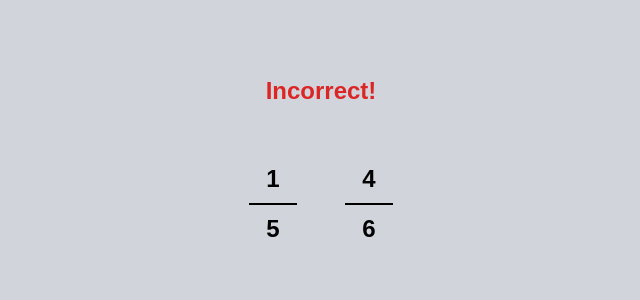
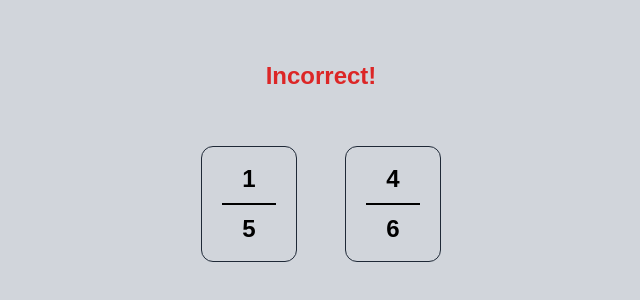
Before and after one commit to mjBerhe/fraction, a Next.js app: page / in a window 1280 px wide. Shown: the part 212-512 px from the top of the page, without its empty margins (319-959 px from the left). Built offline with nearby package versions, Linux system fonts and the light colour scheme.

Commit message:
added left and right arrow keys to answer

```diff
--- a/components/FractionButton.tsx
+++ b/components/FractionButton.tsx
@@ -1,14 +1,35 @@
-type Props = {
+import React, { useEffect } from "react";
+
+interface Props {
   handleClick: (answer: number[]) => void;
+  triggerKey: string;
   fraction: number[];
-};
+}
 
-const FractionButton = ({ handleClick, fraction }: Props) => {
+const FractionButton: React.FC<Props> = ({
+  handleClick,
+  triggerKey,
+  fraction,
+}) => {
+  const handleKeyDown = (e: KeyboardEvent) => {
+    if (e.code === triggerKey) {
+      console.log(`submitting ${fraction}`);
+      handleClick(fraction);
+    }
+  };
+
+  useEffect(() => {
+    window.addEventListener("keydown", handleKeyDown);
+    return () => {
+      window.removeEventListener("keydown", handleKeyDown);
+    };
+  }, [handleClick]);
+
   return (
     <button
       type="button"
       onClick={() => handleClick(fraction)}
-      className="w-12"
+      className="w-24 py-2 px-5 border border-gray-800 rounded-xl hover:border-2"
     >
       <span className="flex flex-col w-full divide-y-2 divide-black">
         <span className="font-bold text-2xl text-center p-2">
--- a/pages/index.tsx
+++ b/pages/index.tsx
@@ -4,6 +4,7 @@ import type { NextPage } from "next";
 import FractionButton from "../components/FractionButton";
 
 type Difficulty = "easy" | "hard";
+type ReturnVoid = () => void;
 
 const getRandomInt = (max: number) => {
   const randomInt = Math.ceil(Math.random() * max);
@@ -40,18 +41,18 @@ const Home: NextPage = () => {
   const [wasCorrect, setWasCorrect] = useState<boolean>(false);
   const [currentStreak, setCurrentStreak] = useState<number>(0);
 
-  const setFractions = (): void => {
+  const setFractions: ReturnVoid = () => {
     const [f1, f2] = createFractionPair("easy");
     setFraction1(f1);
     setFraction2(f2);
   };
 
-  const isCorrect = () => {
+  const isCorrect: ReturnVoid = () => {
     setCurrentStreak((prev) => prev + 1);
     setWasCorrect(true);
   };
 
-  const isIncorrect = () => {
+  const isIncorrect: ReturnVoid = () => {
     setCurrentStreak(0);
     setWasCorrect(false);
   };
@@ -60,15 +61,27 @@ const Home: NextPage = () => {
     // console.log(answer);
     if (answer === fraction1) {
       if (fraction1[0] / fraction1[1] > fraction2[0] / fraction2[1]) {
+        console.log(
+          `Correct! ${fraction1[0]}/${fraction1[1]} > ${fraction2[0]}/${fraction2[1]}`
+        );
         isCorrect();
       } else {
+        console.log(
+          `Incorrect! ${fraction1[0]}/${fraction1[1]} < ${fraction2[0]}/${fraction2[1]}`
+        );
         isIncorrect();
       }
     }
     if (answer === fraction2) {
       if (fraction2[0] / fraction2[1] > fraction1[0] / fraction1[1]) {
+        console.log(
+          `Correct! ${fraction2[0]}/${fraction2[1]} > ${fraction1[0]}/${fraction1[1]}`
+        );
         isCorrect();
       } else {
+        console.log(
+          `Incorrect! ${fraction2[0]}/${fraction2[1]} < ${fraction1[0]}/${fraction1[1]}`
+        );
         isIncorrect();
       }
     }
@@ -91,12 +104,20 @@ const Home: NextPage = () => {
         {!wasCorrect && (
           <span className="text-red-600 font-bold text-2xl">Incorrect!</span>
         )}
-        <div className="flex w-full justify-center space-x-12 p-12">
+        <div className="flex w-full justify-center items-center space-x-12 h-56">
           {fraction1?.length > 0 && (
-            <FractionButton handleClick={submitAnswer} fraction={fraction1} />
+            <FractionButton
+              handleClick={submitAnswer}
+              fraction={fraction1}
+              triggerKey="ArrowLeft"
+            />
           )}
           {fraction2?.length > 0 && (
-            <FractionButton handleClick={submitAnswer} fraction={fraction2} />
+            <FractionButton
+              handleClick={submitAnswer}
+              fraction={fraction2}
+              triggerKey="ArrowRight"
+            />
           )}
         </div>
       </div>
```
